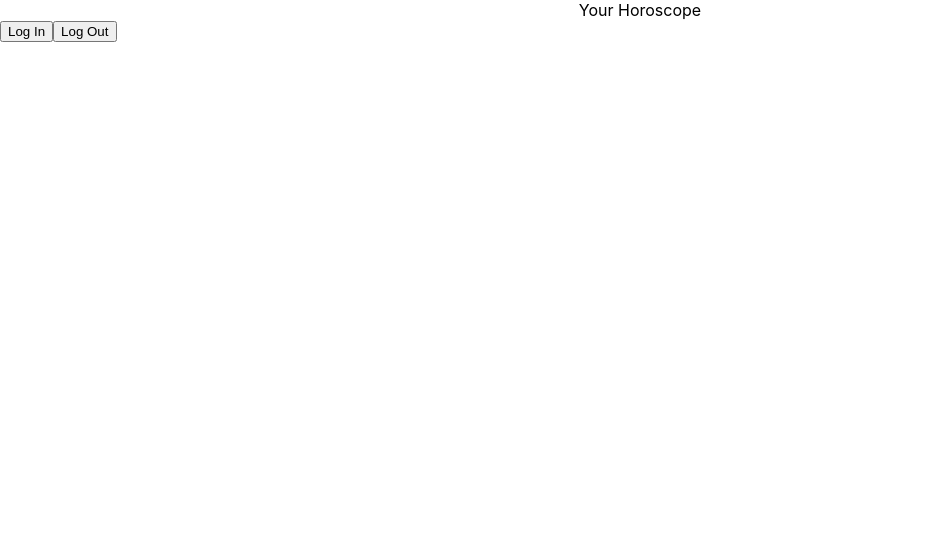
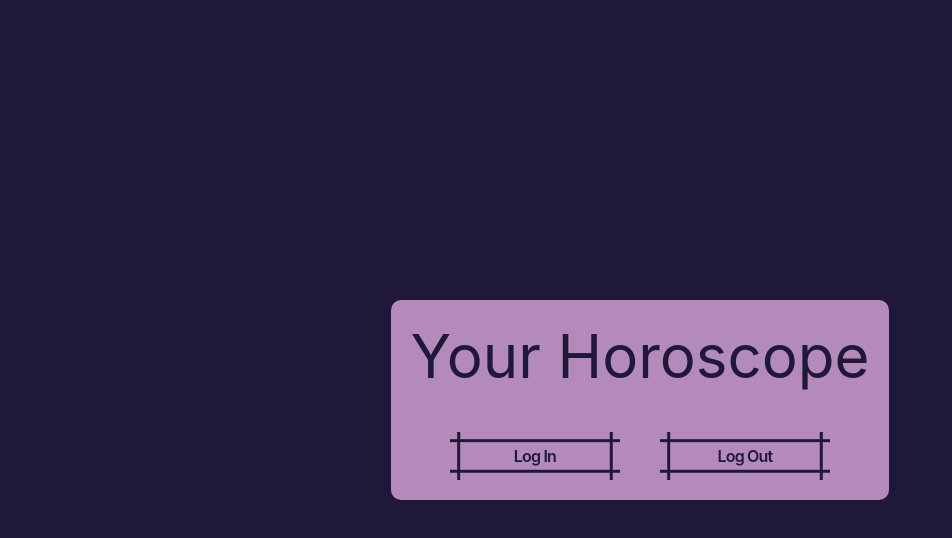
Before and after one commit to faseehahmed1/w10_auth-athon-room-48-fas-arroj-cami-sophie, a React (Create React App) app in the folder my-app/: page / in a window 1280 px wide. Shown: the top 538 px of the page, without its empty margins (0-952 px from the left). Built offline with nearby package versions, Linux system fonts and the light colour scheme.

Commit message:
CSS done

```diff
--- /dev/null
+++ b/my-app/src/Card.css
@@ -0,0 +1,5 @@
+div{
+    background-color: #B38ABA;
+    border-radius: 10px;
+    padding: 10px;
+}
--- a/my-app/src/Card.js
+++ b/my-app/src/Card.js
@@ -1,5 +1,6 @@
 import React from "react";
 import { useAuth0 } from "@auth0/auth0-react";
+import './Card.css'
 
 function Card({ children, style, className }) {
   return (
--- a/my-app/src/index.css
+++ b/my-app/src/index.css
@@ -5,9 +5,165 @@ body {
     sans-serif;
   -webkit-font-smoothing: antialiased;
   -moz-osx-font-smoothing: grayscale;
+  width: 100vw;
+  height: 100vh;
+  display: flex;
+  flex-direction: column;
+  align-items: center;
+  justify-content: center;
+  background-color: #1F1839;
+}
+
+#root > div.App > header{
+  color: rgb(31, 24, 57);
+  font-size: 60px;
 }
 
 code {
   font-family: source-code-pro, Menlo, Monaco, Consolas, 'Courier New',
     monospace;
 }
+
+.landing-page-btns-div{
+  display: flex;
+  margin-top: 20px;
+  justify-content: center;
+  align-items: center;
+}
+
+.login-btn{
+  margin-right: 20px;
+}
+
+.logout-btn{
+  margin-left: 20px;
+}
+
+
+
+/* CSS */
+button {
+  align-items: center;
+  background-color: #D8A8C3;
+  border: 2px solid #000;
+  box-sizing: border-box;
+  color: #000;
+  cursor: pointer;
+  display: inline-flex;
+  fill: #000;
+  font-family: Inter, sans-serif;
+  font-size: 16px;
+  font-weight: 600;
+  height: 48px;
+  justify-content: center;
+  letter-spacing: -.8px;
+  line-height: 24px;
+  min-width: 140px;
+  outline: 0;
+  padding: 0 17px;
+  text-align: center;
+  text-decoration: none;
+  transition: all .3s;
+  user-select: none;
+  -webkit-user-select: none;
+  touch-action: manipulation;
+}
+
+button:focus {
+  color: #171e29;
+}
+
+button:hover {
+  border-color: #937BB6;
+  color: #937BB6;
+  fill: #937BB6;
+}
+
+button:active {
+  border-color: #937BB6;
+  color: #937BB6;
+  fill: #937BB6;
+}
+
+@media (min-width: 768px) {
+  button {
+    min-width: 170px;
+  }
+}
+
+/* CSS */
+.login-btn {
+  --b: 3px;
+  /* border thickness */
+  --s: .45em;
+  /* size of the corner */
+  --color: rgb(31, 24, 57);
+
+  padding: calc(.5em + var(--s)) calc(.9em + var(--s));
+  color: var(--color);
+  --_p: var(--s);
+  background:
+    conic-gradient(from 90deg at var(--b) var(--b), #0000 90deg, var(--color) 0) var(--_p) var(--_p)/calc(100% - var(--b) - 2*var(--_p)) calc(100% - var(--b) - 2*var(--_p));
+  transition: .3s linear, color 0s, background-color 0s;
+  outline: var(--b) solid #0000;
+  outline-offset: .6em;
+  font-size: 16px;
+
+  border: 0;
+
+  user-select: none;
+  -webkit-user-select: none;
+  touch-action: manipulation;
+}
+
+.login-btn:hover,
+.login-btn:focus-visible {
+  --_p: 0px;
+  outline-color: var(--color);
+  outline-offset: .05em;
+}
+
+.login-btn:active {
+  background: var(--color);
+  color: #fff;
+}
+
+
+
+
+/* CSS */
+.logout-btn {
+  --b: 3px;
+  /* border thickness */
+  --s: .45em;
+  /* size of the corner */
+  --color: rgb(31, 24, 57);
+
+  padding: calc(.5em + var(--s)) calc(.9em + var(--s));
+  color: var(--color);
+  --_p: var(--s);
+  background:
+    conic-gradient(from 90deg at var(--b) var(--b), #0000 90deg, var(--color) 0) var(--_p) var(--_p)/calc(100% - var(--b) - 2*var(--_p)) calc(100% - var(--b) - 2*var(--_p));
+  transition: .3s linear, color 0s, background-color 0s;
+  outline: var(--b) solid #0000;
+  outline-offset: .6em;
+  font-size: 16px;
+
+  border: 0;
+
+  user-select: none;
+  -webkit-user-select: none;
+  touch-action: manipulation;
+}
+
+.logout-btn:hover,
+.logout-btn:focus-visible {
+  --_p: 0px;
+  outline-color: var(--color);
+  outline-offset: .05em;
+}
+
+.logout-btn:active {
+  background: var(--color);
+  color: #fff;
+}
--- a/my-app/src/index.js
+++ b/my-app/src/index.js
@@ -17,8 +17,10 @@ root.render(
       scope="read:current_user update:current_user_metadata"
     >
       <App />
-      <LoginButton className="login-btn" />
-      <LogoutButton className="logout-btn" />
+      <div className="landing-page-btns-div">
+        <LoginButton className="login-btn" />
+        <LogoutButton className="logout-btn" />
+      </div>
     </Auth0Provider>{" "}
   </React.StrictMode>
 );
--- a/my-app/src/profile.js
+++ b/my-app/src/profile.js
@@ -45,7 +45,7 @@ const Profile = ({ setBirthDay, setBirthMonth }) => {
         {/* <img src={user.picture} alt={user.name} /> */}
         <h2>{user.name}</h2>
         {/* <p>{user.email}</p> */}
-        <h3>User Metadata</h3>
+
         {userMetadata ? (
           <>
             <pre>{setBirthDay(userMetadata.birth_day)}</pre>
```
